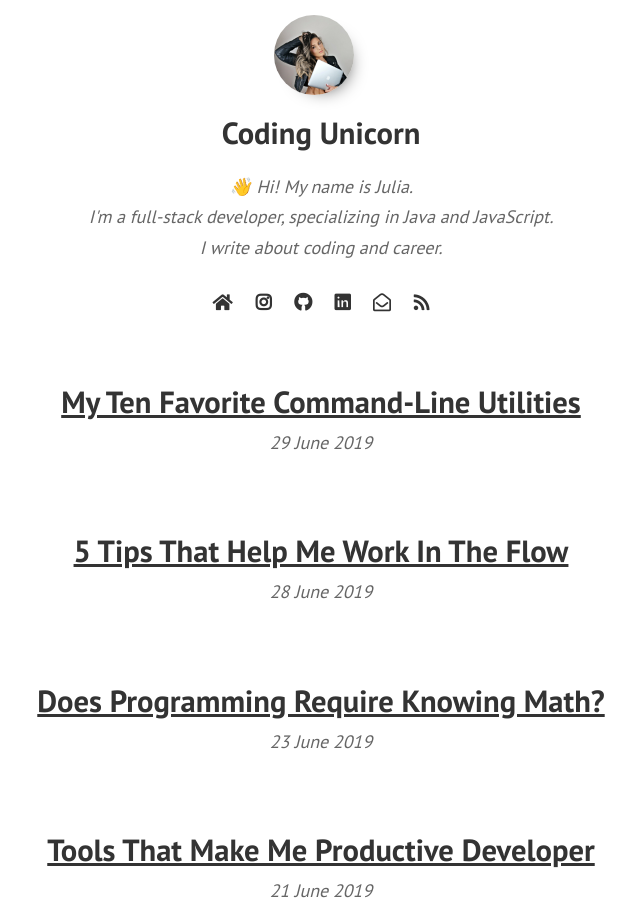
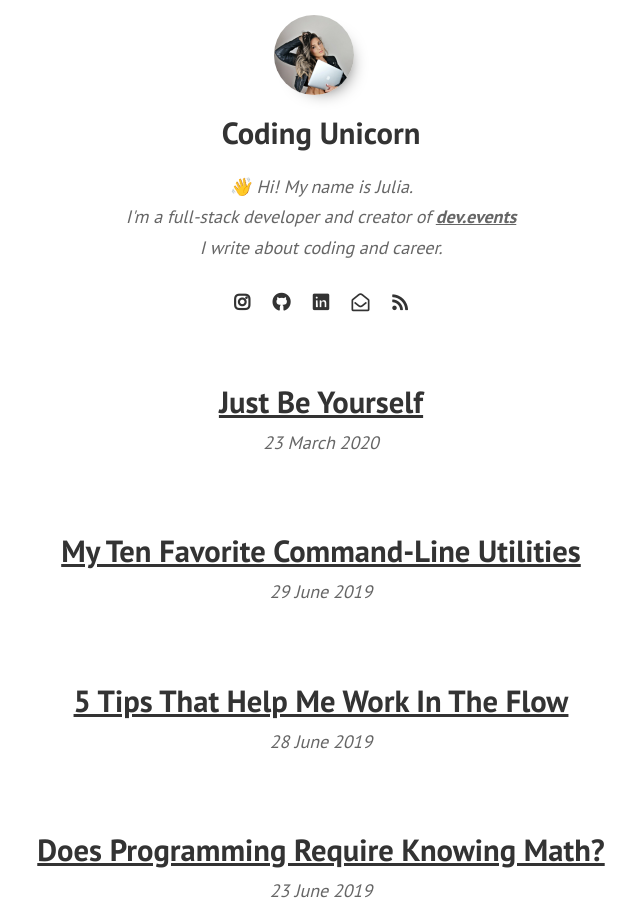
Before and after one commit to unicorncoding/unicorncoding.github.io, a Jekyll site: the page built from index.html, in a window 1280 px wide and 900 px high. Shown: the whole window, without its empty margins (319-959 px from the left). Built offline with Jekyll 4.4.1, drawn with Linux system fonts in a browser that asks for light colours; nearby versions of some CDN libraries; comment, search, counter and statistics services are not loaded.

Commit message:
be yourself

```diff
--- a/_layouts/default.html
+++ b/_layouts/default.html
@@ -45,11 +45,10 @@
           <h2><b>{{site.title}}</b></h2>
           <h3>
             <i>
-              👋 Hi! My name is Julia. <br>I'm a full-stack developer, specializing in Java and JavaScript. <br>I write about coding and career.<br>
+              👋 Hi! My name is Julia. <br>I'm a full-stack developer and creator of <b><a href="https://dev.events">dev.events</a></b> <br>I write about coding and career.<br>
             </i>
           </h3>
           <nav>
-            <a href="/"><i class="fa fa-home"></i></a>
             <a href="//instagram.com/coding_unicorn" target="_blank"><i class="fab fa-instagram"></i></a>
             <a href="//github.com/unicorncoding" target="_blank"><i class="fab fa-github"></i></a>
             <a href="//linkedin.com/in/julia-kirsina-3bb6a519a/" target="_blank"><i class="fab fa-linkedin"></i></a>
```
Also changed, not shown: _posts/2020-03-23-be-yourself.md (added, +20 -0 lines), images/be-yourself.jpg (added).
